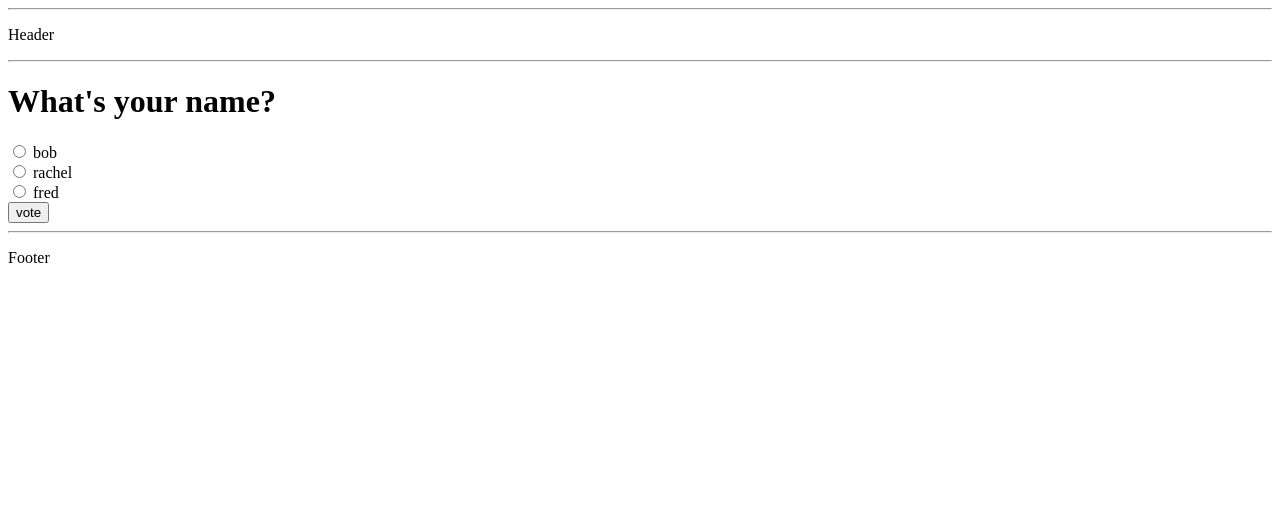
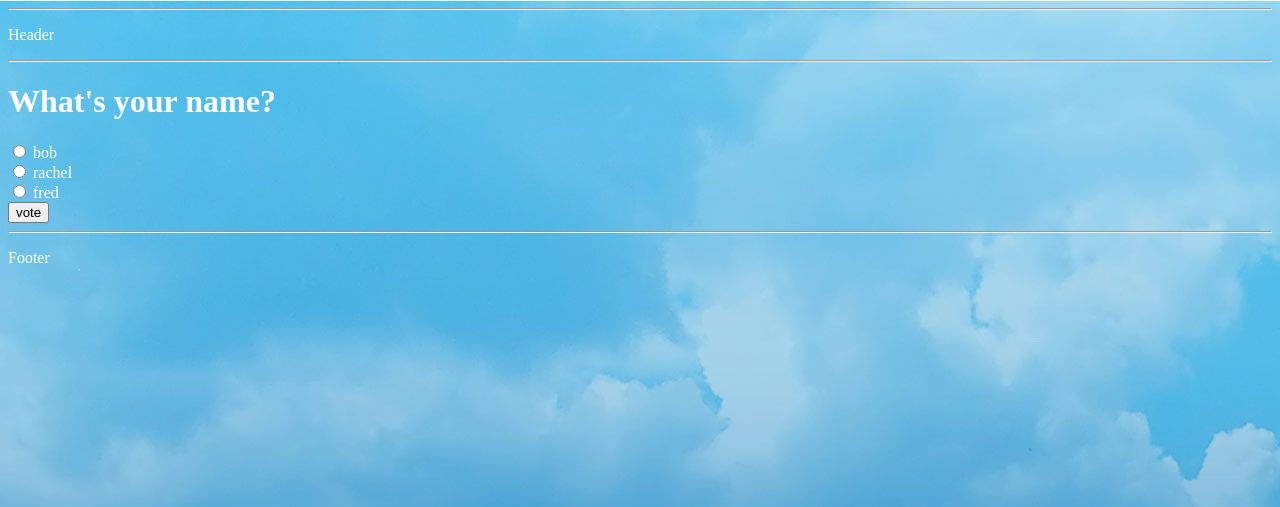
Before and after one commit to KyoungRan/Django_Tutorial, a Django app: page /polls/1/ in a window 1280 px wide. Shown: the top 507 px of the page. Run offline with Django 3.2, Linux system fonts and the light colour scheme; data comes from the database, SQL or seed files in the repository.

Commit message:
s5: 12. Adding CSS + Images

```diff
--- /dev/null
+++ b/BeginnersGuideDjango-udemy/polls/static/polls/style.css
@@ -0,0 +1,9 @@
+li a {
+  font-size: 20px;
+  color: blue;
+}
+
+body {
+  color: white;
+  background: white url("images/background.jpg") no-repeat;
+}
--- a/BeginnersGuideDjango-udemy/polls/templates/polls/base.html
+++ b/BeginnersGuideDjango-udemy/polls/templates/polls/base.html
@@ -1,8 +1,11 @@
+{% load staticfiles %}
+
 <!DOCTYPE html>
 <html lang="en">
 <head>
   <meta charset="utf-8">
   <title>Title</title>
+  <link rel="stylesheet" type="text/css" href="{% static 'polls/style.css' %}"  />
 </head>
 <body>
   <hr>
```
Also changed, not shown: BeginnersGuideDjango-udemy/polls/static/polls/images/background.jpg (added).
